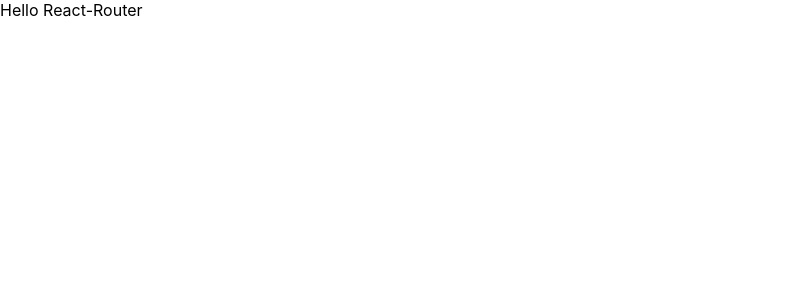
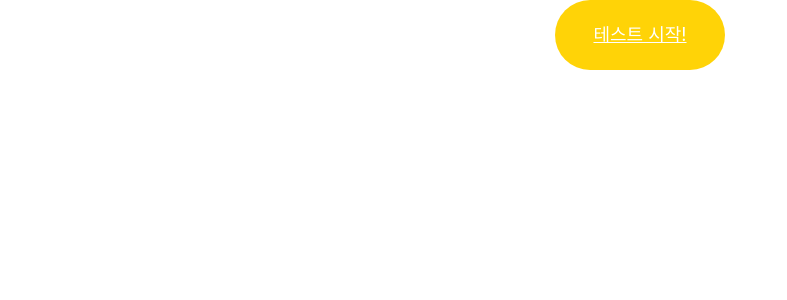
Before and after one commit to SuminLim/resilience-test, a React (Create React App) app: page / in a window 1280 px wide. Shown: the top 300 px of the page, without its empty margins (0-787 px from the left). Built offline with nearby package versions, Linux system fonts and the light colour scheme.

Commit message:
Feature: 기본 home router 구조 구현. 테스트 시작 버튼

```diff
--- /dev/null
+++ b/src/pages/Home.tsx
@@ -0,0 +1,27 @@
+import React from 'react';
+import styled from "styled-components";
+import {Link} from "react-router-dom";
+
+const ButtonStart = styled(Link)`
+  width: 170px;
+  height: 70px;
+  border-radius: 40px;
+  color: #fff;
+  background-color: #ffd307;
+  line-height: 70px;
+  text-align: center;
+  font-size: 18px;
+  display: inline-block;
+`;
+
+const Home = () => {
+  return (
+    <div>
+      <ButtonStart to="/test">
+        테스트 시작!
+      </ButtonStart>
+    </div>
+  );
+};
+
+export default Home;
--- /dev/null
+++ b/src/pages/index.ts
@@ -0,0 +1 @@
+export { default as Home } from './Home';
--- a/src/shared/App.tsx
+++ b/src/shared/App.tsx
@@ -1,11 +1,18 @@
 import * as React from 'react';
+import {Route} from 'react-router-dom';
+import {Home} from "../pages";
+import styled from "styled-components";
+
+const Wrapper = styled.div`
+  text-align: center;
+`;
 
 class App extends React.Component {
   render() {
     return (
-      <div>
-        Hello React-Router
-      </div>
+      <Wrapper>
+        <Route exact path="/" component={Home}/>
+      </Wrapper>
     );
   }
 }
```
